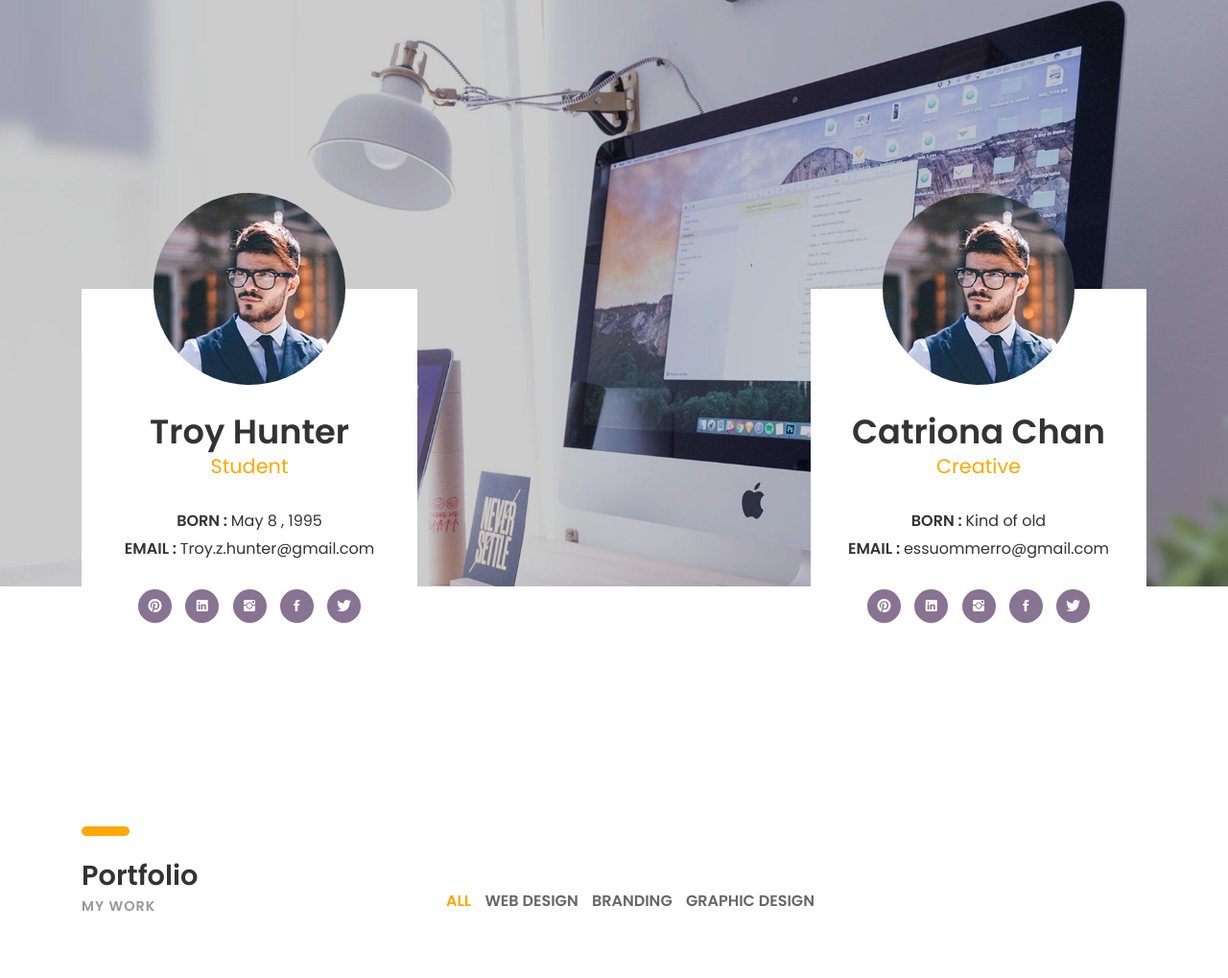
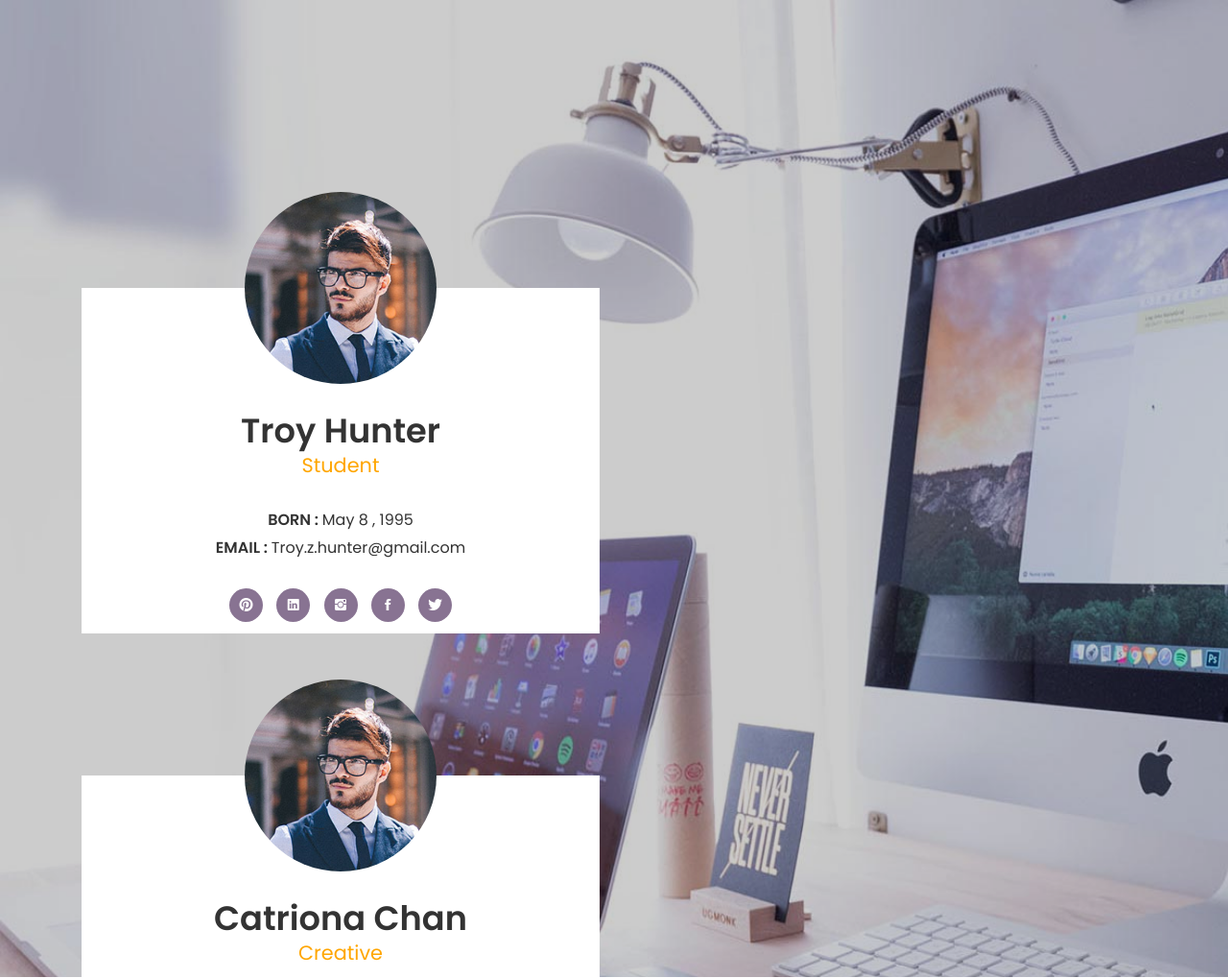
Before and after one commit to essuom/GroupFormative, a website: page index.html in a window 1280 px wide. Shown: the top 1019 px of the page at 96% size. Drawn offline with Linux system fonts and the light colour scheme; files whose address does not match are found by name.

Commit message:
changed intro spacing

```diff
--- a/index.html
+++ b/index.html
@@ -32,24 +32,25 @@
 
 	<section class="intro-section">
 		<div class="container">
-			<div class="row">
-				<div class="col-md-12 col-lg-12"></div>
-				<div class="col-md-12 col-lg-4">
+			<div class="row mb-5">
+				<div class="col-md-12 col-lg-6">
 					<div class="intro troy-intro">
 
 					</div><!-- intro -->
 				</div><!-- col-sm-8 -->
-				<div class="col-md-12 col-lg-4">
+				<div class="col-md-12 col-lg-6">
 					<div class="intro rajiv-intro">
 
 					</div><!-- intro -->
 				</div><!-- col-sm-8 -->
-				<div class="col-md-12 col-lg-4" >
+			</div><!-- row -->
+			<div class="row">
+				<div class="col-md-12 col-lg-6" >
 					<div class="intro cat-intro">
 
 					</div><!-- intro -->
 				</div><!-- col-sm-8 -->
-				<div class="col-md-12 col-lg-4" >
+				<div class="col-md-12 col-lg-6" >
 					<div class="intro judy-intro">
 
 					</div><!-- intro -->
```
